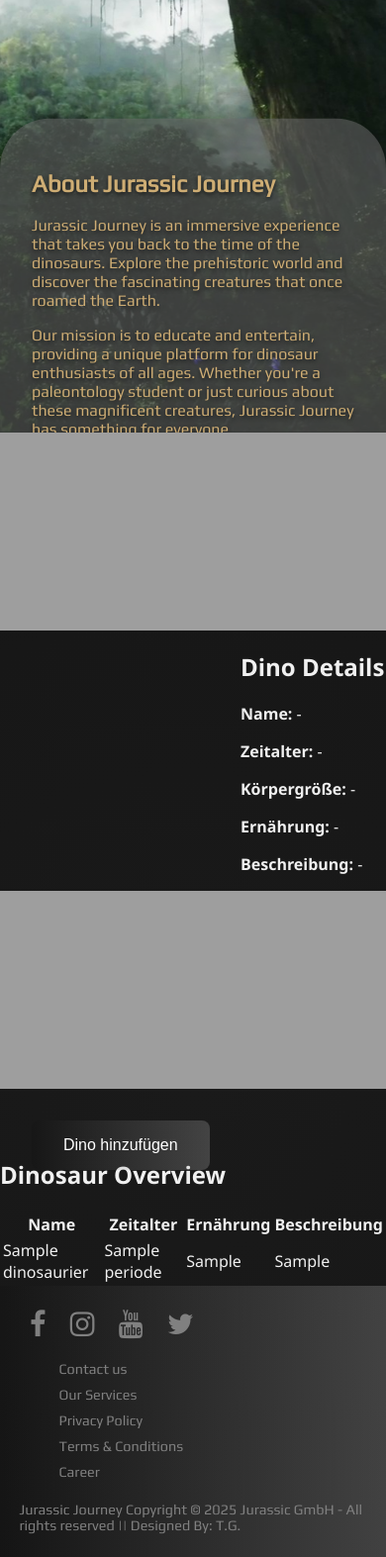
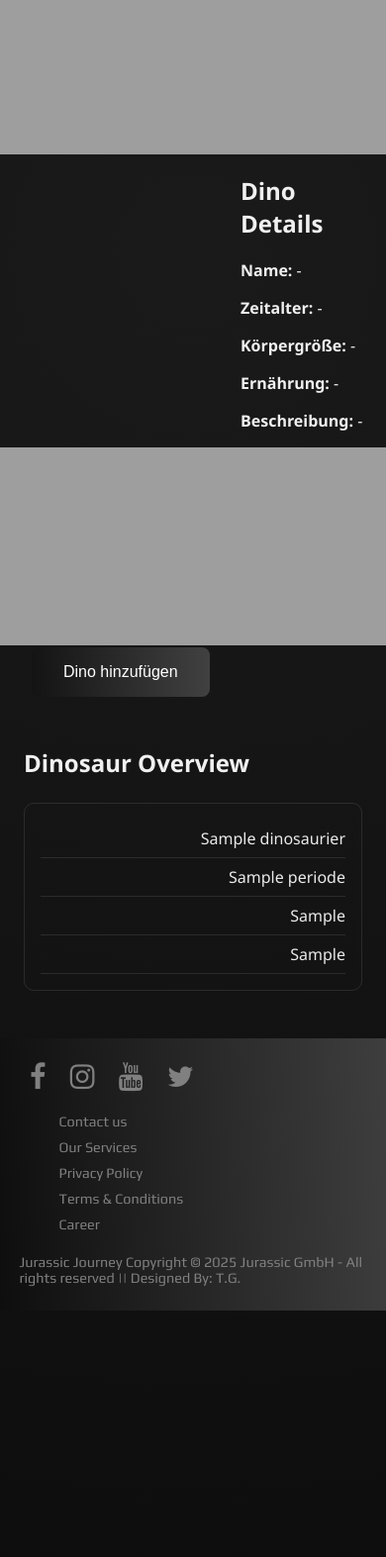
Before and after one commit to fiaTG/Jurassic-Journey-2-, a PHP site: page / in a window 390 px wide; the page is wider, and only the part inside the window is pictured. Shown: the part 1433-3006 px from the top of that part at 99% size. After the commit the page ends 2757 px from the top of that part, so only its background shows below. Run offline with PHP 8.4, Linux system fonts and the light colour scheme; tables that the repository leaves empty or names only in its code hold one stand-in row (values such as "Sample post"); some libraries are stand-ins or nearby versions; grey boxes are pictures that could not be loaded.

Commit message:
3d model additions and css updates

```diff
--- a/css/addDinosaur.css
+++ b/css/addDinosaur.css
@@ -36,9 +36,10 @@
       color: white;
       border: none;
       border-radius: 8px;
-      cursor: pointer;
+      cursor: none;
+
       position: relative;
-      top: 2rem;
+      top: 0.1rem;
       left: 2rem;
     }
 
@@ -48,6 +49,7 @@
       width: 100vw; height: 100vh;
       background: rgba(0, 0, 0, 0.7);
       display: flex;
+       overflow-y: hidden;
       align-items: center;
       justify-content: center;
       z-index: 1000;
@@ -139,3 +141,77 @@
 .dino-row {
   transition: background 0.3s, color 0.3s;
 }
+
+
+.overview table {
+  width: 100%;
+  border-collapse: collapse;
+  margin-top: 1.5rem;
+  font-size: 1rem;
+}
+
+.overview th,
+.overview td {
+  padding: 1rem;
+  text-align: left;
+  border-bottom: 1px solid rgba(255, 255, 255, 0.1);
+}
+
+.overview th {
+  background-color: #1f1f1f;
+  font-weight: bold;
+  text-transform: uppercase;
+  letter-spacing: 0.05em;
+}
+
+.overview tr:hover {
+  background-color: rgba(255, 255, 255, 0.05);
+  cursor: pointer;
+}
+
+.overview td {
+  vertical-align: top;
+  color: #eaeaea;
+}
+
+@media (max-width: 768px) {
+  .overview {
+    padding: 2rem 1.5rem;
+    font-size: 1rem;
+  }
+
+  .overview table,
+  .overview thead,
+  .overview tbody,
+  .overview th,
+  .overview td,
+  .overview tr {
+    display: block;
+  }
+
+  .overview thead {
+    display: none;
+  }
+
+  .overview tr {
+    margin-bottom: 1rem;
+    border: 1px solid rgba(255, 255, 255, 0.1);
+    border-radius: 10px;
+    padding: 1rem;
+  }
+
+  .overview td {
+    padding: 0.5rem 0;
+    text-align: right;
+    position: relative;
+  }
+
+  .overview td::before {
+    content: attr(data-label);
+    position: absolute;
+    left: 0;
+    font-weight: bold;
+    text-transform: uppercase;
+    color: #aaa;
+  }
+}
--- a/css/main.css
+++ b/css/main.css
@@ -8,5 +8,5 @@ body {
   background: radial-gradient(circle at center, #1a1a1a 0%, #0a0a0a 100%);
   color: #f0f0f0;
   font-family: 'Segoe UI', sans-serif;
-  height: 600vh;
+  height: 400vh;
 }
--- a/css/video.css
+++ b/css/video.css
@@ -2,7 +2,7 @@
     position: relative;
     overflow: hidden;
     width: 100%;
-    height: 87vh;
+    height: 100vh;
     background-size: cover;
     background-repeat: no-repeat;
     background-position: center;
@@ -14,7 +14,7 @@ video {
     left: 0;
     object-fit: cover;
     width: 100%;
-    height: 90vh;
+    height: fit-content;
     display: block;
     transition: opacity 1s ease-in-out;
 }
@@ -39,3 +39,12 @@ video {
     #lifeImage.fade-in {
       opacity: 1;
     }
+
+    @media (max-width: 700px) {
+ #video-section {
+    position: relative;
+    overflow: hidden;
+    width: 100%;
+    height: 30vh;
+}
+    }
--- a/index.php
+++ b/index.php
@@ -94,17 +94,29 @@ $kontinente = $pdo->query("SELECT KontinentId, Kontinentbezeichnung FROM Kontine
 
   <!-- Dino-Modell links -->
   <div style="flex: 0 0 50%; padding: 0 16px;">
-    <model-viewer
+<!--     <model-viewer
       src="DinoModel/randaling-t-rex-animated/source/Trex1.glb"
       animation-name="Walk"
       autoplay
       auto-rotate
       camera-controls
       style="width: 100%; height: 400px; background: transparent; border: none;">
-    </model-viewer>
+    </model-viewer> -->
+
+<model-viewer
+  id="dinoModelViewer"
+  src=""
+  animation-name="Walk"
+  autoplay
+  auto-rotate
+  camera-controls
+  style="width: 100%; height: 400px; background: transparent; border: none;">
+</model-viewer>
+
   </div>
 
   <!-- Dino-Details rechts -->
+<div id="details">
   <div class="details" style="flex: 0 0 50%; padding: 0 16px;">
     <h2>Dino Details</h2>
     <p><strong>Name:</strong> <span id="detail-name">-</span></p>
@@ -113,7 +125,7 @@ $kontinente = $pdo->query("SELECT KontinentId, Kontinentbezeichnung FROM Kontine
     <p><strong>Ernährung:</strong> <span id="detail-diet">-</span></p>
     <p><strong>Beschreibung:</strong> <span id="detail-description">-</span></p>
   </div>
-
+</div>
 </div>
 
 <!-- Divider: Top -->
@@ -133,12 +145,14 @@ $kontinente = $pdo->query("SELECT KontinentId, Kontinentbezeichnung FROM Kontine
 
 <div id="modalOverlay" class="modal-overlay" style="display: none;">
   <div class="modal">
+    <button class="close-modal" style="position: absolute; top: 1rem; right: 1rem; background: transparent; border: none; font-size: 1.5rem; color: white; cursor: pointer;">&times;</button>
+
     <div class="tab-buttons">
       <button class="tab-btn active" data-tab="tab1">Allgemein</button>
       <button class="tab-btn" data-tab="tab2">Geografie</button>
       <button class="tab-btn" data-tab="tab3">Medien</button>
     </div>
-    <form method="post" action="insert.php">
+    <form method="post" action="insert.php" enctype="multipart/form-data">
       <div class="tab active" id="tab1">
         <label for="name">Name:</label>
         <input type="text" id="name" name="name" required>
@@ -186,8 +200,9 @@ $kontinente = $pdo->query("SELECT KontinentId, Kontinentbezeichnung FROM Kontine
         <label for="bild">Bild-URL:</label>
         <input type="url" id="bild" name="BildURL">
 
-        <label for="modell">3D Modell-URL:</label>
-        <input type="url" id="modell" name="ModellPfad">
+<label for="modell">3D Modell hochladen (.glb):</label>
+<input type="file" id="modell" name="modellDatei" accept=".glb">
+
       </div>
 
       <button type="submit">Dinosaurier hinzufügen</button>
@@ -199,7 +214,7 @@ $kontinente = $pdo->query("SELECT KontinentId, Kontinentbezeichnung FROM Kontine
 
 
 
-<div id="dinosaur-overview" class="section">
+<div id="dinosaur-overview" class="overview">
     <h2>Dinosaur Overview</h2>
     <table>
         <thead>
@@ -219,11 +234,13 @@ $sql = "
         d.Körpergröße AS Koerpergroesse,
         GROUP_CONCAT(p.Periodenname SEPARATOR ', ') AS Zeitalter,
         e.Ernährungsbezeichnung AS Ernährung,
-        d.Beschreibung
+        d.Beschreibung,
+        m.ModellPfad
     FROM Dinosaurier d
     LEFT JOIN DinoPeriode dp ON d.DinoId = dp.DinoId
     LEFT JOIN Periode p ON dp.PeriodenId = p.PeriodenId
     LEFT JOIN Ernährung e ON d.ErnährungsId = e.ErnährungsId
+    LEFT JOIN DreiDModell m ON d.DinoId = m.DinoId
     GROUP BY d.DinoId
     ORDER BY d.Name
 ";
@@ -233,7 +250,7 @@ $sql = "
             $dinos = $stmt->fetchAll(PDO::FETCH_ASSOC);
 
 foreach ($dinos as $dino) {
-    echo "<tr class='dino-row' data-name='" . htmlspecialchars($dino['Name'], ENT_QUOTES) . "' data-groesse='" . htmlspecialchars($dino['Koerpergroesse']) . "' data-zeit='" . htmlspecialchars($dino['Zeitalter'], ENT_QUOTES) . "' data-ernaehrung='" . htmlspecialchars($dino['Ernährung'], ENT_QUOTES) . "' data-beschreibung='" . htmlspecialchars($dino['Beschreibung'], ENT_QUOTES) . "'>";
+echo "<tr class='dino-row' data-name='" . htmlspecialchars($dino['Name'], ENT_QUOTES) . "' data-groesse='" . htmlspecialchars($dino['Koerpergroesse']) . "' data-zeit='" . htmlspecialchars($dino['Zeitalter'], ENT_QUOTES) . "' data-ernaehrung='" . htmlspecialchars($dino['Ernährung'], ENT_QUOTES) . "' data-beschreibung='" . htmlspecialchars($dino['Beschreibung'], ENT_QUOTES) . "' data-modellpfad='" . htmlspecialchars($dino['ModellPfad'], ENT_QUOTES) . "'>";
     echo "<td>" . htmlspecialchars($dino['Name']) . "</td>";
     echo "<td>" . htmlspecialchars($dino['Zeitalter']) . "</td>";  // Hier richtig anzeigen
     echo "<td>" . htmlspecialchars($dino['Ernährung']) . "</td>";
@@ -268,12 +285,33 @@ foreach ($dinos as $dino) {
   const overlay = document.getElementById('modalOverlay');
   const tabButtons = document.querySelectorAll('.tab-btn');
   const tabs = document.querySelectorAll('.tab');
+  const closeBtn = document.querySelector('.close-modal'); // Optional, aber empfohlen
 
-  openBtn.onclick = () => overlay.style.display = 'flex';
-  overlay.onclick = e => {
-    if (e.target === overlay) overlay.style.display = 'none';
-  };
+  // Öffnen
+  openBtn.addEventListener('click', () => {
+    overlay.style.display = 'flex';
+    document.body.style.overflow = 'hidden';
+    document.documentElement.style.overflow = 'hidden';
+  });
 
+  // Schließen durch Klick auf Overlay
+  overlay.addEventListener('click', e => {
+    if (e.target === overlay) {
+      overlay.style.display = 'none';
+      document.body.style.overflow = '';
+      document.documentElement.style.overflow = '';
+    }
+  });
+
+  // Schließen durch "X"-Button
+  if (closeBtn) {
+    closeBtn.addEventListener('click', () => {
+      overlay.style.display = 'none';
+      document.body.style.overflow = '';
+    });
+  }
+
+  // Tab-Umschaltung
   tabButtons.forEach(btn => {
     btn.addEventListener('click', () => {
       tabButtons.forEach(b => b.classList.remove('active'));
@@ -283,5 +321,6 @@ foreach ($dinos as $dino) {
     });
   });
 </script>
+
 </body>
 </html>
--- a/js/addDinosaur.js
+++ b/js/addDinosaur.js
@@ -9,12 +9,21 @@ document.querySelectorAll('.dino-row').forEach(row => {
     const zeitalter = row.dataset.zeit || '-';
     const ernahrung = row.dataset.ernaehrung || '-';
     const beschreibung = row.dataset.beschreibung || '-';
+     const modellPfad = row.dataset.modellpfad || '';
+
+    const modelViewer = document.querySelector('model-viewer');
+    if (modellPfad) {
+      modelViewer.src = modellPfad;
+      modelViewer.style.display = 'block';
+    } else {
+      modelViewer.style.display = 'none'; // oder ein Platzhaltermodell setzen
+    }
 
     document.getElementById('detail-name').textContent = name;
     document.getElementById('detail-groesse').textContent = groesse + " m";
     document.getElementById('detail-era').textContent = zeitalter;
     document.getElementById('detail-diet').textContent = ernahrung;
     document.getElementById('detail-description').textContent = beschreibung;
-     scrollToSection(event, 'add-dinosaur');
+     scrollToSection(event, 'details');
 });
 });
```
Also changed, not shown: insert.php (+35 -4 lines), 9 other files.
